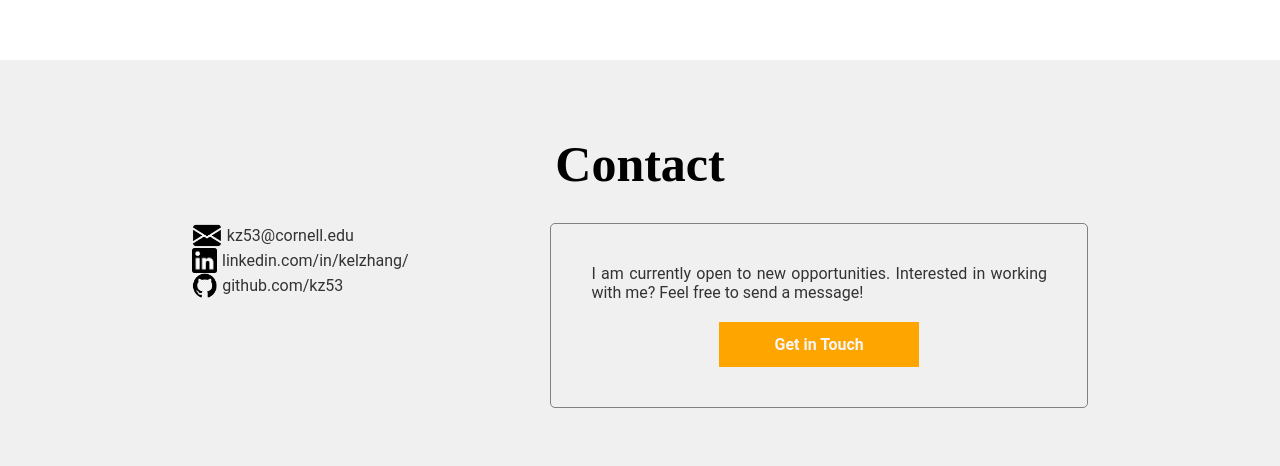
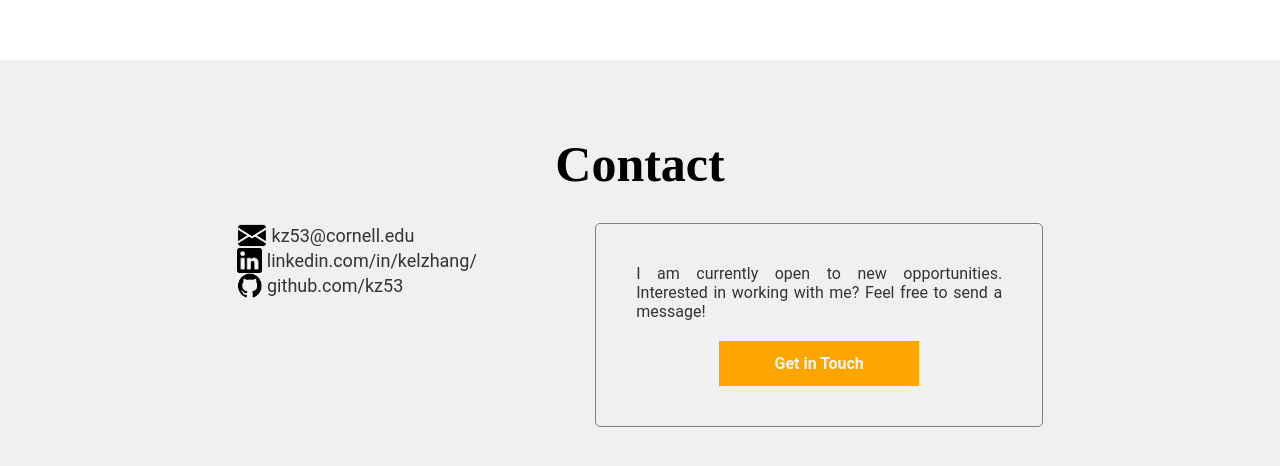
Before and after one commit to kz53/kz53.github.io, a React (Create React App) app: page / in a window 1280 px wide. Shown: the part 3215-3681 px from the top of the page. Built offline with nearby package versions, Linux system fonts and the light colour scheme.

Commit message:
contact spacing

```diff
--- a/src/styles.css
+++ b/src/styles.css
@@ -451,13 +451,15 @@ section {
 @media screen and (min-width: 800px){
   .contact-content {
     display: flex;
-    justify-content:center;
+    justify-content: space-evenly;
   }
 
   .contact-links {
     text-align: left;
     margin-bottom: 20px;
-    width: 40%;
+    width: 35%;
+    font-size: 18px;
+    /* border: 1px solid blue; */
   }
 
   .contact-main {
@@ -465,7 +467,7 @@ section {
     border-radius: 5px;
     text-align: justify;
     font-size: 16px;
-    width: 60%;
+    width: 50%;
     padding: 40px;
   }
 }
```
